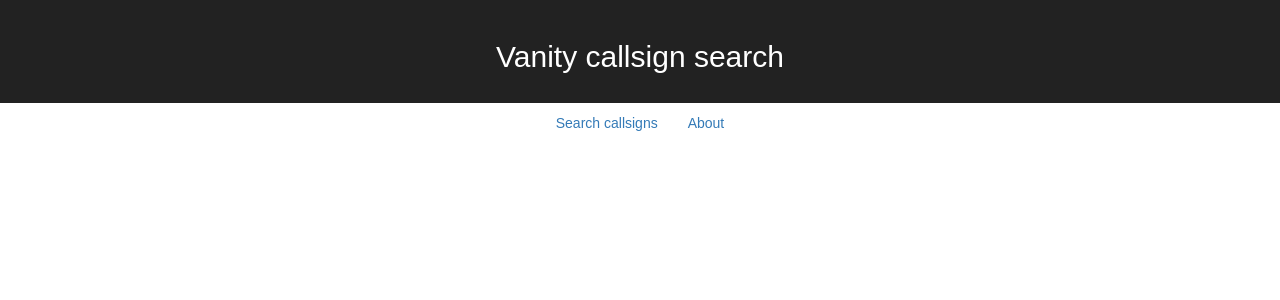
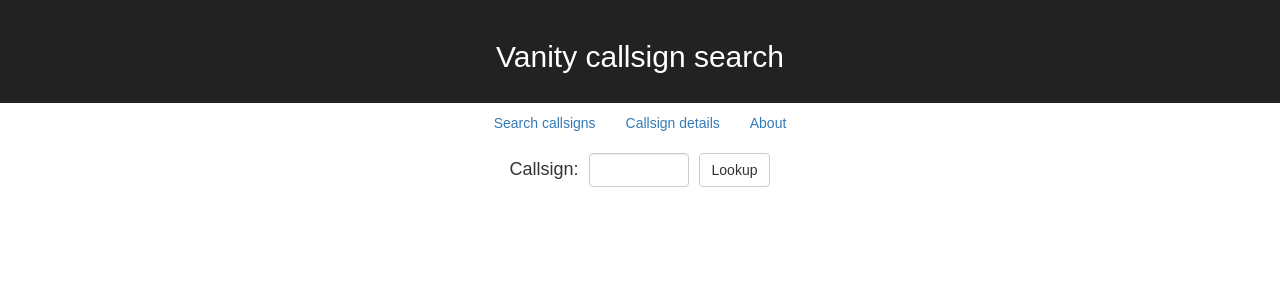
Before and after one commit to harpojaeger/vanity-callsigns, a React (Create React App) app in the folder client/: page /callsign in a window 1280 px wide. Shown: the top 300 px of the page. Built offline with nearby package versions, Linux system fonts and the light colour scheme.

Commit message:
Functioning detailed callsign search form & some styling changes to <SearchForm> to accommodate styling for <CallsignDetails>

```diff
--- a/client/src/components/App.js
+++ b/client/src/components/App.js
@@ -3,6 +3,7 @@ import { BrowserRouter as Router, Route, Link } from 'react-router-dom'
 import '../style/App.css';
 import Search from './Search'
 import About from './About'
+import CallsignDetails from './CallsignDetails'
 
 class App extends Component {
   render(){
@@ -15,12 +16,14 @@ class App extends Component {
         <div>
           <ul className='nav'>
             <li><Link to='/'>Search callsigns</Link></li>
+            <li><Link to="/callsign">Callsign details</Link></li>
             <li><Link to="/about">About</Link></li>
           </ul>
         </div>
         <div className='content-wrapper'>
-          <Route exact path="/" component={Search}/>
-          <Route path="/about" component={About}/>
+          <Route exact path="/" component={Search} />
+          <Route exact path="/callsign" component={CallsignDetails} />
+          <Route path="/about" component={About} />
         </div>
       </div>
     </Router>
--- /dev/null
+++ b/client/src/components/CallsignDetails.js
@@ -0,0 +1,48 @@
+import React, { Component } from 'react'
+import {Button, FormControl, FormGroup }  from 'react-bootstrap'
+import api from '../utils/api'
+import '../style/CallsignDetails.css'
+
+class CallsignDetails extends Component {
+  constructor(props) {
+    super(props)
+    this.state = { query: '' }
+    this.callsignLookup = this.callsignLookup.bind(this)
+    this.handleChange = this.handleChange.bind(this)
+    this.runSearch = this.runSearch.bind(this)
+  }
+  runSearch(e) {
+    e.preventDefault()
+    this.callsignLookup(this.state.query)
+  }
+  callsignLookup(callsign) {
+    api.bulkSearch([callsign.toUpperCase()])
+    .then( (res) => {
+      console.log('callsignLookup received', res)
+    })
+  }
+  handleChange(e){
+    this.setState({ query: e.target.value })
+  }
+  render(){
+    return(
+      <div className='detailedCallsignInfoWrapper'>
+        <form className='callsignLookupForm'>
+          <FormGroup className='detailSearchForm'>
+            <h4>Callsign:</h4>
+            <FormControl type='text' className='detailedCallsignInfoInput'
+              value={this.state.query} onChange={this.handleChange}
+            />
+            <Button type='submit' value='search' onClick={this.runSearch}>Lookup</Button>
+          </FormGroup>
+        </form>
+      </div>
+    )
+  }
+}
+
+function CallsignAttribute(props) {
+
+}
+
+export default CallsignDetails
--- /dev/null
+++ b/client/src/style/CallsignDetails.css
@@ -0,0 +1,15 @@
+form.callsignLookupForm div.form-group {
+  display: flex;
+  flex-direction: row;
+  justify-content: center;
+  align-items: center;
+}
+
+form.callsignLookupForm h4 {
+  margin: 0;
+}
+
+input.detailedCallsignInfoInput {
+  width: 100px;
+  margin: 0 10px;
+}
--- a/client/src/style/SearchForm.css
+++ b/client/src/style/SearchForm.css
@@ -7,12 +7,11 @@ div.searchContentWrapper {
 }
 form.searchForm {
   display: flex;
-  /*padding-top: 10px;*/
   justify-content: center;
   flex-wrap: wrap;
   width: 100%;
 }
-div.form-group {
+form.searchForm div.form-group {
   display: flex;
   flex-direction: column;
   justify-content: space-around;
@@ -22,23 +21,4 @@ div.form-group {
 div.form-group h4 {
   margin-top: 0;
   display: block;
-  width: 100%;
 }
-/*div.checkbox{
-  margin: auto 0 auto 5px;
-}
-div.validationMessages {
-  display:block;
-  text-align: left;
-  margin-top: 10px;
-  color:rgb(200,0,0);
-}
-ul.validationMessageList {
-  margin: 0;
-  padding: 0;
-}
-li.validationMessageListItem{
-  list-style-type: none;
-  margin:0;
-  padding: 0;
-}*/
```
